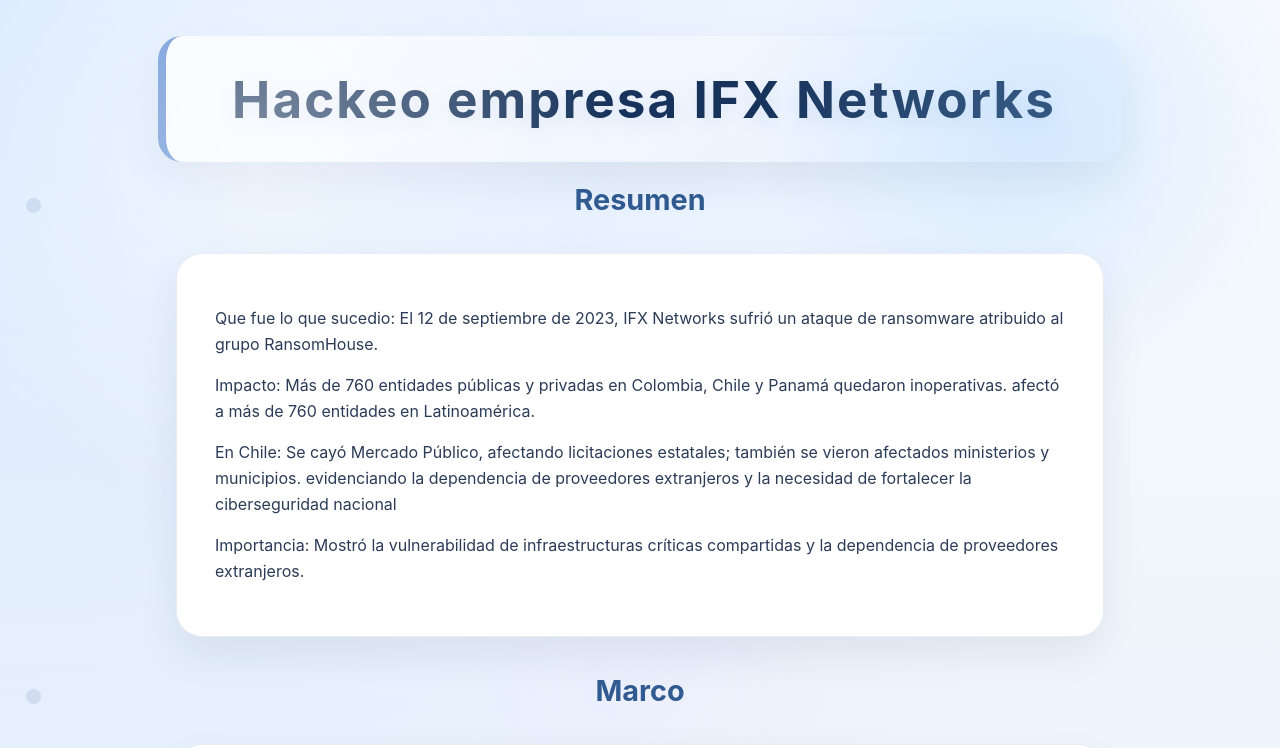
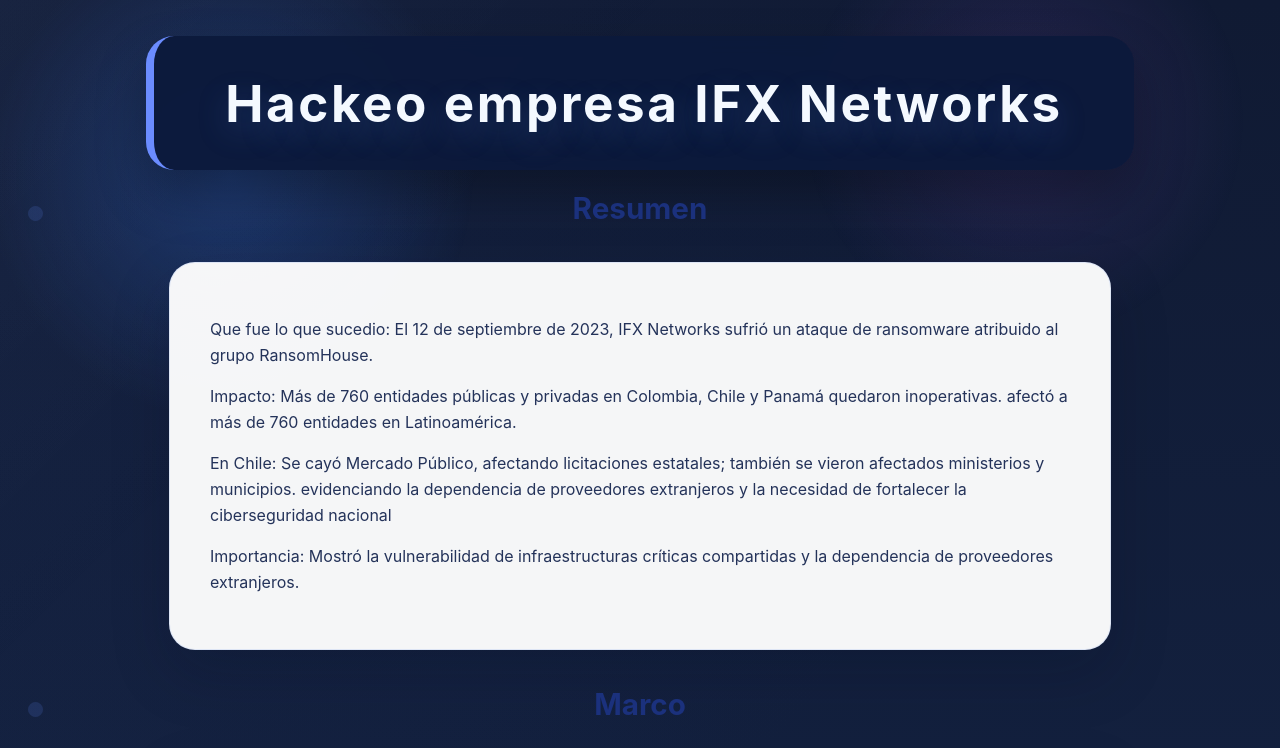
Before and after one commit to owlsydom/informe_scaagu, a React (Vite) app: page / in a window 1280 px wide. Shown: the top 748 px of the page. Built offline with nearby package versions, Linux system fonts and the light colour scheme.

Commit message:
Se añade tabla a la seccion de comparaciones

```diff
--- a/docs_scaagu/04_comparacion_scaagu.md
+++ b/docs_scaagu/04_comparacion_scaagu.md
@@ -1,6 +1,12 @@
-| Marco | Industria | Ejes | Aplicabilidad al caso |
-| --- | --- | --- | --- |
-| **GDPR (UE)** | General | Consentimiento, sanciones, jurisdicción | Similar en protección de datos, pero IFX no cumplió estándares europeos. |
-| **HIPAA (EE.UU.)** | Salud | Confidencialidad, sanciones, sujetos regulados | Relevante si datos médicos de clientes fueron comprometidos. |
-| **Ley 19.628 (Chile)** | General | Datos personales, sensibles, derechos ARCO | Directamente aplicable a usuarios de Mercado Público. |
-| **Ley 1273 (Colombia)** | General | Delitos informáticos, sanciones penales | Aplicable por ser IFX empresa colombiana. |
+### Comparación normativa ordenada
+
+| Aspecto | GDPR (UE) | HIPAA (EE.UU.) | Ley 19.628 (Chile) | Ley 1273 (Colombia) |
+| --- | --- | --- | --- | --- |
+| Ámbito | Unión Europea, protección de datos personales | Salud y datos médicos en EE.UU. | Datos personales y sensibles en Chile | Delitos informáticos en Colombia |
+| Objetivo principal | Protección de privacidad y derechos ARCO | Confidencialidad de información sanitaria | Protección de datos personales y derechos de los titulares | Prevención de delitos cibernéticos y sanciones penales |
+| Temas clave | Consentimiento, transferencias internacionales, multas altas | Confidencialidad, seguridad, responsabilidades de los proveedores | Derechos ARCO, tratamiento legítimo, datos sensibles | Fraude informático, acceso no autorizado, daño informático |
+| Sanciones | Multas severas y suspensión de tratamiento | Multas civiles y responsabilidad contractual | Multas administrativas y reparación de daños | Penas de prisión y multas penales |
+| Relevancia para IFX | IFX debió respetar estándares mínimos de privacidad y datos | Puede aplicar si hubo exposición de datos sensibles o médicos | Aplica al manejo de datos en Mercado Público | Aplica por ser empresa colombiana y su actividad cibernética |
+| Impacto | Muestra la necesidad de gobernanza y cumplimiento global | Resalta riesgo por datos sensibles de clientes/usuarios | Indica obligaciones específicas para instituciones públicas | Refuerza la fiscalización de delitos tecnológicos |
+
+> Esta tabla organiza la comparación por ejes principales y deja claro cómo cada marco legal se relaciona con el caso IFX Networks.
--- a/src/styles.css
+++ b/src/styles.css
@@ -1,75 +1,76 @@
 body {
   margin: 0;
   font-family: 'Inter', 'Segoe UI', sans-serif;
-  background: radial-gradient(circle at top left, rgba(131, 187, 255, 0.22), transparent 30%),
-    radial-gradient(circle at bottom right, rgba(255, 214, 138, 0.22), transparent 25%),
-    linear-gradient(180deg, #f5f9ff 0%, #e8eff9 45%, #fdfcff 100%);
-  color: #172033;
+  background: radial-gradient(circle at top left, rgba(36, 53, 99, 0.22), transparent 25%),
+    radial-gradient(circle at bottom right, rgba(171, 106, 255, 0.15), transparent 20%),
+    linear-gradient(180deg, #101a33 0%, #17294e 45%, #1e3760 100%);
+  color: #e7eef9;
 }
 
 body::before {
   content: '';
   position: fixed;
   inset: 0;
-  background-image: radial-gradient(circle at 20% 20%, rgba(255, 255, 255, 0.45) 0%, transparent 30%),
-    radial-gradient(circle at 80% 15%, rgba(145, 205, 255, 0.25) 0%, transparent 22%),
-    radial-gradient(circle at 50% 85%, rgba(244, 227, 255, 0.18) 0%, transparent 18%);
+  background-image: radial-gradient(circle at 18% 22%, rgba(51, 116, 234, 0.28), transparent 20%),
+    radial-gradient(circle at 80% 15%, rgba(135, 82, 199, 0.18), transparent 18%),
+    linear-gradient(135deg, rgba(255, 255, 255, 0.02), transparent 35%);
   pointer-events: none;
 }
 
 nav {
-  background-color: #4f7dc1;
+  background-color: rgba(18, 40, 76, 0.95);
   padding: 18px;
   text-align: center;
-  box-shadow: 0 12px 30px rgba(31, 42, 58, 0.12);
+  box-shadow: 0 16px 40px rgba(0, 0, 0, 0.25);
 }
 
 nav a {
-  margin: 0 12px;
+  margin: 0 14px;
   text-decoration: none;
-  color: #f8fbff;
+  color: #f3f7ff;
   font-weight: 700;
-  letter-spacing: 0.02em;
-  transition: color 0.3s ease, transform 0.3s ease;
+  letter-spacing: 0.04em;
+  transition: color 0.25s ease, transform 0.25s ease;
 }
 
 nav a:hover {
-  color: #ffe28a;
+  color: #ffd369;
   transform: translateY(-1px);
 }
 
 .page-header {
-  max-width: 900px;
+  max-width: 920px;
   margin: 36px auto 20px;
-  padding: 32px 28px;
-  background: linear-gradient(135deg, #f8fbff 0%, #eaf2ff 100%);
-  border-left: 8px solid #5f8dd4;
-  border-radius: 24px;
-  box-shadow: 0 18px 40px rgba(31, 42, 58, 0.08);
+  padding: 36px 30px;
+  background: rgba(12, 26, 60, 0.95);
+  border-left: 8px solid #6b8cff;
+  border-radius: 28px;
+  box-shadow: 0 24px 50px rgba(0, 0, 0, 0.28);
+  backdrop-filter: blur(8px);
 }
 
 .page-title {
   margin: 0;
-  font-size: clamp(2.4rem, 4vw, 3.4rem);
-  letter-spacing: 0.04em;
-  color: #17335b;
-  text-shadow: 0 6px 18px rgba(96, 127, 183, 0.14);
+  font-size: clamp(2.4rem, 4vw, 3.6rem);
+  letter-spacing: 0.05em;
+  color: #f4f9ff;
+  text-shadow: 0 12px 30px rgba(60, 100, 175, 0.32);
 }
 
 .page-header p {
   margin-top: 14px;
   font-size: 1.05rem;
-  color: #4a5f86;
+  color: #b9c6e8;
 }
 
 .markdown-container {
-  max-width: 850px;
+  max-width: 860px;
   margin: 36px auto;
-  background: #ffffff;
-  padding: 36px 38px;
+  background: rgba(255, 255, 255, 0.96);
+  padding: 38px 40px;
   border-radius: 26px;
-  border: 1px solid rgba(95, 122, 173, 0.14);
-  box-shadow: 0 18px 40px rgba(31, 42, 58, 0.08);
+  border: 1px solid rgba(111, 148, 232, 0.18);
+  box-shadow: 0 24px 60px rgba(7, 13, 34, 0.18);
 }
 
 .markdown-section {
@@ -80,42 +81,85 @@
   content: '•';
   position: absolute;
   top: -10px;
-  left: 20px;
+  left: 22px;
   font-size: 3rem;
-  color: rgba(95, 122, 173, 0.16);
+  color: rgba(79, 116, 209, 0.2);
 }
 
 h1, h2, h3 {
-  color: #315a90;
+  color: #1b317d;
   text-align: center;
 }
 
 h2 {
-  font-size: 1.8rem;
+  font-size: 1.85rem;
   margin-top: 0;
   margin-bottom: 24px;
 }
 
 p {
-  line-height: 1.75;
-  color: #2b3c57;
+  line-height: 1.8;
+  color: #24335a;
 }
 
 a {
-  color: #547fc7;
+  color: #3c6cd3;
   text-decoration: underline;
+}
+
+table {
+  width: 100%;
+  border-collapse: collapse;
+  margin-top: 20px;
+  font-size: 0.98rem;
+}
+
+thead {
+  background: linear-gradient(135deg, #4154a8 0%, #2d3f81 100%);
+  color: #edf4ff;
+}
+
+th,
+td {
+  border: 1px solid rgba(70, 101, 185, 0.22);
+  padding: 14px 16px;
+  vertical-align: top;
+}
+
+th {
+  font-weight: 700;
+  text-transform: uppercase;
+  letter-spacing: 0.04em;
+}
+
+tbody tr:nth-child(even) {
+  background: rgba(95, 133, 219, 0.08);
+}
+
+tbody tr:hover {
+  background: rgba(67, 95, 189, 0.1);
+}
+
+td {
+  color: #2a3d70;
+}
+
+table caption {
+  caption-side: bottom;
+  padding-top: 10px;
+  color: #5b6d9f;
 }
 
 button,
 button[type='button'] {
-  background: #5e8dd9;
+  background: #4065d3;
   color: white;
   border: none;
   border-radius: 999px;
   padding: 10px 18px;
   font-weight: 700;
   cursor: pointer;
-  box-shadow: 0 12px 24px rgba(94, 141, 217, 0.18);
+  box-shadow: 0 14px 28px rgba(24, 56, 122, 0.24);
 }
 
 button:hover {
```
